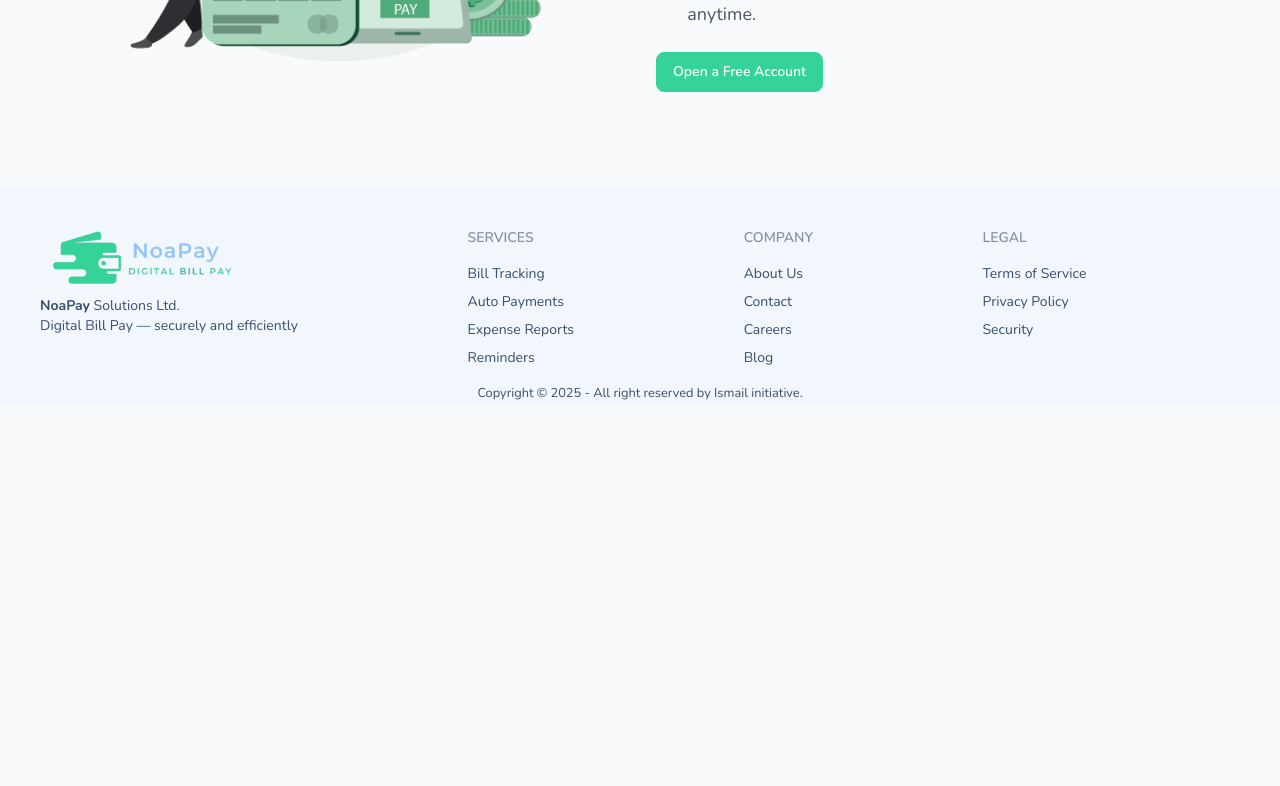
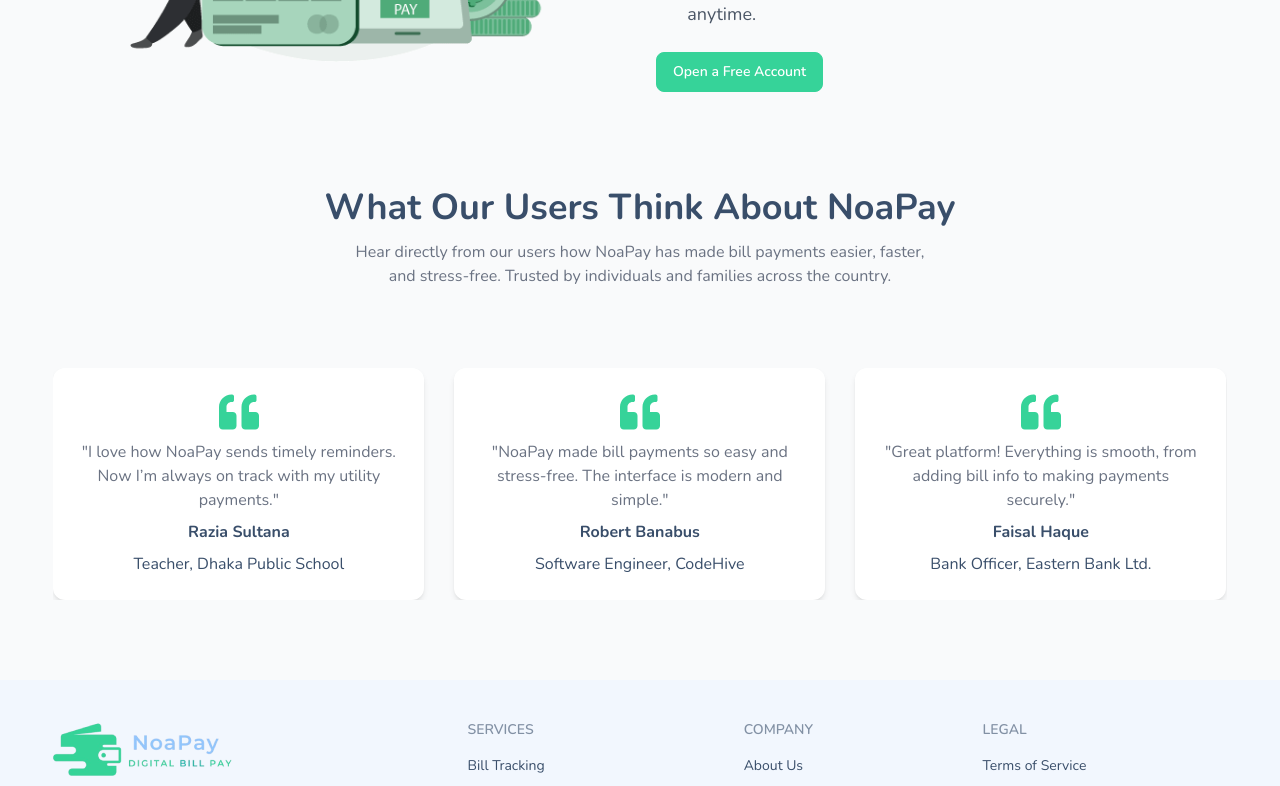
Before and after one commit to ismail-dev-code/noapay, a React (Vite) app: page / in a window 1280 px wide. Shown: the part 1406-2192 px from the top of the page. Before the commit the page ends 1810 px from the top, so only its background shows below. Built offline with nearby package versions, Linux system fonts and the light colour scheme; no server answers.

Commit message:
chore: customer reviews section

```diff
--- a/src/components/ErrorPage.jsx
+++ b/src/components/ErrorPage.jsx
@@ -1,6 +1,6 @@
 import React from "react";
 import { Link } from "react-router";
-import Navbar from "./Navbar";
+
 
 
 const ErrorPage = () => {
--- a/src/pages/Home.jsx
+++ b/src/pages/Home.jsx
@@ -8,7 +8,7 @@
 import slideImg3 from "../assets/slide2.jpg";
 
 import { Navigation, Pagination, Autoplay } from "swiper/modules";
-import { FaHandPointUp, FaLock } from "react-icons/fa";
+import { FaHandPointUp, FaLock, FaQuoteLeft } from "react-icons/fa";
 import { IoArrowRedoSharp } from "react-icons/io5";
 import { TbCoinTakaFilled } from "react-icons/tb";
 import { TiTick } from "react-icons/ti";
@@ -32,7 +32,9 @@
             away.
           </p>
 
-          <button className="btn bg-primary text-white">Bills</button>
+          <Link to={"/bills"} className="btn bg-primary text-white">
+            Bills
+          </Link>
         </div>
 
         <div className="flex-1 w-full max-w-xl">
@@ -152,9 +154,89 @@
               anytime.
             </li>
           </ol>
-          <Link to={"/register"} className="btn-success btn md:mt-6 mt-3 text-sm text-white">
+          <Link
+            to={"/register"}
+            className="btn-success btn md:mt-6 mt-3 text-sm text-white"
+          >
             Open a Free Account
           </Link>
+        </div>
+      </div>
+      <div className="text-center md:p-0 p-8 mt-8 md:mt-24">
+        <h1 className="md:text-4xl text-2xl font-bold mb-1.5 md:mb-3">
+          What Our Users Think About NoaPay
+        </h1>
+        <p className="text-gray-500 md:mb-6 mb-3 w-full md:w-2/4 mx-auto">
+          Hear directly from our users how NoaPay has made bill payments easier,
+          faster, and stress-free. Trusted by individuals and families across
+          the country.
+        </p>
+        <div className="mx-auto w-full my-10 md:my-20">
+          <Swiper
+            modules={[Autoplay]}
+            spaceBetween={30}
+            autoplay={{ delay: 4000 }}
+            loop={true}
+            breakpoints={{
+              0: {
+                slidesPerView: 1,
+              },
+              768: {
+                slidesPerView: 2,
+              },
+              1024: {
+                slidesPerView: 3,
+              },
+            }}
+          >
+            <SwiperSlide>
+              <div className="flex flex-col items-center justify-center space-y-2 p-6 shadow-md rounded-xl bg-white">
+                <FaQuoteLeft className="text-success text-center" size={40} />
+                <p className="text-gray-500 text-center">
+                  "NoaPay is a lifesaver! As a busy freelancer, it helps me stay
+                  organized and pay on time without hassle."
+                </p>
+                <h6 className="font-bold">Jhankar Mahbub</h6>
+                <h5>Founder & CEO, Programming Hero</h5>
+              </div>
+            </SwiperSlide>
+
+            <SwiperSlide>
+              <div className="flex flex-col items-center justify-center space-y-2 p-6 shadow-md rounded-xl bg-white">
+                <FaQuoteLeft className="text-success text-center" size={40} />
+                <p className="text-gray-500 text-center">
+                  "I love how NoaPay sends timely reminders. Now I’m always on
+                  track with my utility payments."
+                </p>
+                <h6 className="font-bold">Razia Sultana</h6>
+                <h5>Teacher, Dhaka Public School</h5>
+              </div>
+            </SwiperSlide>
+
+            <SwiperSlide>
+              <div className="flex flex-col items-center justify-center space-y-2 p-6 shadow-md rounded-xl bg-white">
+                <FaQuoteLeft className="text-success text-center" size={40} />
+                <p className="text-gray-500 text-center">
+                  "NoaPay made bill payments so easy and stress-free. The
+                  interface is modern and simple."
+                </p>
+                <h6 className="font-bold">Robert Banabus</h6>
+                <h5>Software Engineer, CodeHive</h5>
+              </div>
+            </SwiperSlide>
+
+            <SwiperSlide>
+              <div className="flex flex-col items-center justify-center space-y-2 p-6 shadow-md rounded-xl bg-white">
+                <FaQuoteLeft className="text-success text-center" size={40} />
+                <p className="text-gray-500 text-center">
+                  "Great platform! Everything is smooth, from adding bill info
+                  to making payments securely."
+                </p>
+                <h6 className="font-bold">Faisal Haque</h6>
+                <h5>Bank Officer, Eastern Bank Ltd.</h5>
+              </div>
+            </SwiperSlide>
+          </Swiper>
         </div>
       </div>
     </>
```
